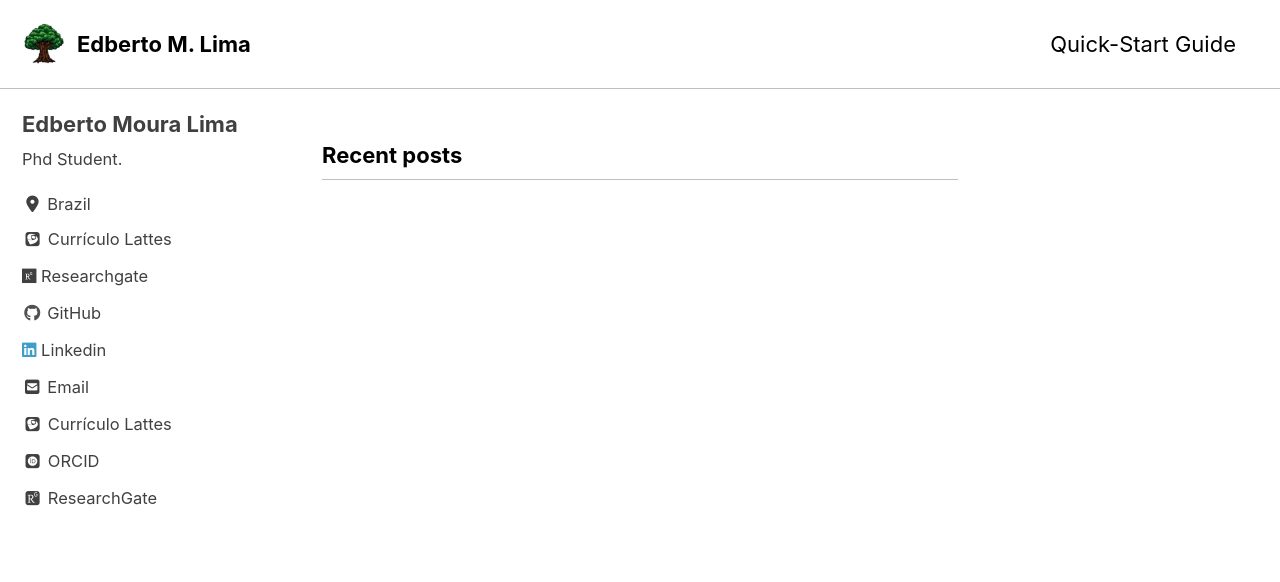
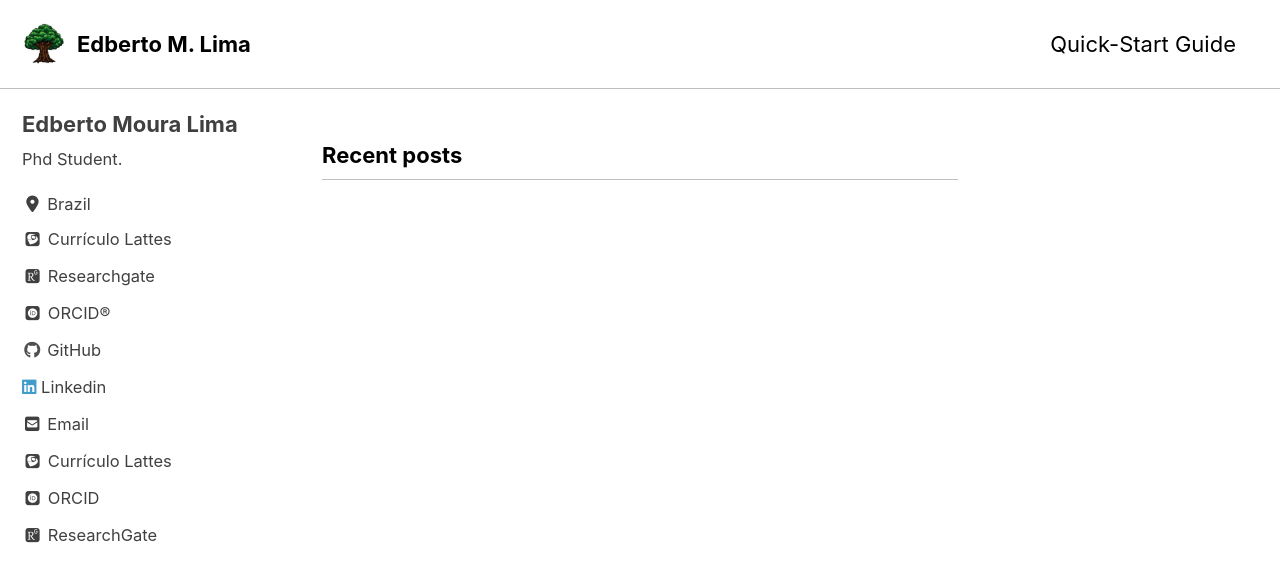
Before and after one commit to ericklisboito/ericklisboito, a Jekyll site: the page built from index.html, in a window 1280 px wide and 900 px high. Shown: the top 582 px of the window. Built offline with Jekyll 4.4.1, drawn with Linux system fonts in a browser that asks for light colours; cached includes are drawn as plain includes; nearby versions of some CDN libraries; some web fonts are replaced; the list of posts is cut into pages by our own code.

Commit message:
Update _config.yml

```diff
--- a/_config.yml
+++ b/_config.yml
@@ -122,11 +122,11 @@ author:
       icon: "fas fa-fw fa-envelope-square"
       # url: mailto:your.name@email.com
     - label: "Researchgate"
-      icon: "fab fa-researchgate"
+      icon: "ai ai-researchgate-square ai-fw"
       url: "https://www.researchgate.net/profile/Edberto_Lima"
-    #- label: "ORCID®"
-     # icon: "https://github.com/EdbertoLima/edbertolima.github.io/blob/master/images/ORCIDiD_icon16x16.ico"
-     # url: "https://orcid.org/0000-0002-8447-8460"
+    - label: "ORCID®"
+      icon: "ai ai-orcid-square ai-fw"
+      url: "https://orcid.org/0000-0002-8447-8460"
     - label: "Website"
       icon: "fas fa-fw fa-link"
       # url: "https://your-website.com"
```
